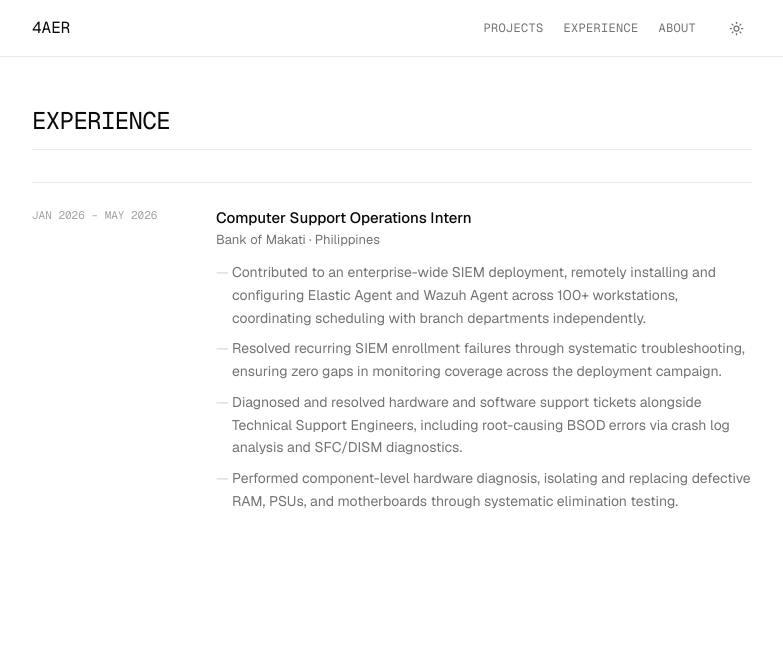
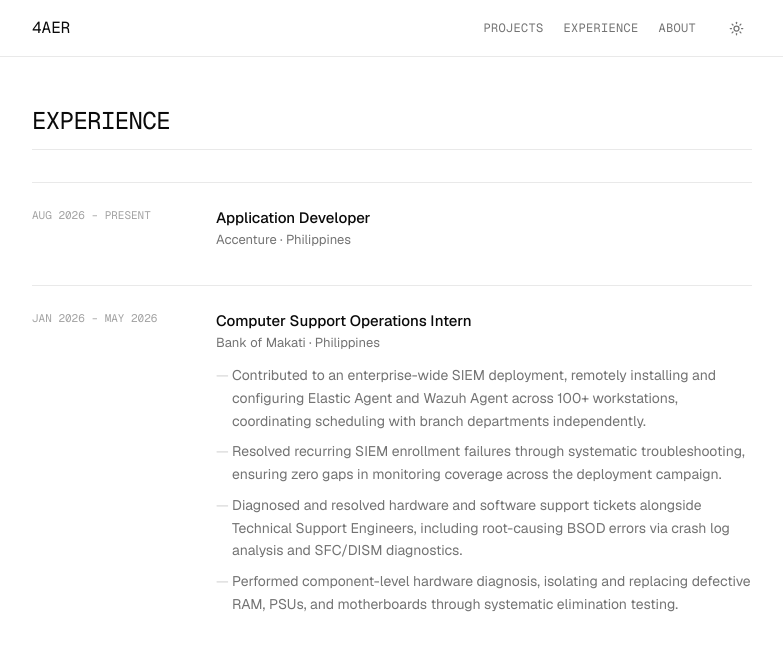
Before and after one commit to 4aer/aer-portfolio, a Next.js app: page /experience in a window 1280 px wide. Shown: the top 650 px of the page, without its empty margins (248-1031 px from the left). Built offline with nearby package versions, Linux system fonts and the light colour scheme.

Commit message:
feat: add Accenture experience entry to the experience data

```diff
--- a/src/data/experience.ts
+++ b/src/data/experience.ts
@@ -10,6 +10,19 @@ export type Experience = {
 };
 
 export const experience: Experience[] = [
+  {
+    slug: "accenture",
+    title: "Application Developer",
+    org: "Accenture",
+    location: "Philippines",
+    start: "Aug 2026",
+    end: "Present",
+    summary: "Attending Accenture’s Application Development Bootcamp to build software development skills.",
+    bullets: [
+
+    ],
+  },
+
   {
     slug: "bank-of-makati",
     title: "Computer Support Operations Intern",
```
